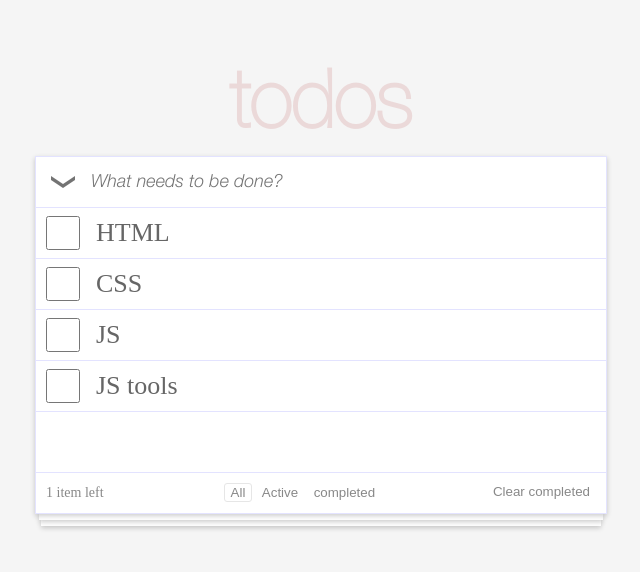
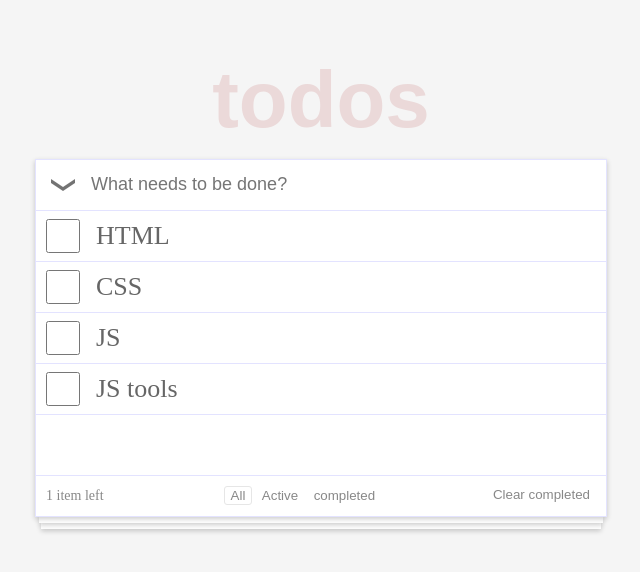
Before and after one commit to ok-technopolis/Bolsun_Stanislav, a plain HTML site: page index.html in a window 1280 px wide. Shown: the whole page, without its empty margins (319-959 px from the left). Drawn offline with Linux system fonts and the light colour scheme.

Commit message:
remove fonts

```diff
--- a/style.css
+++ b/style.css
@@ -1,13 +1,3 @@
-@font-face {
-	font-family: HelveticaNeue-Light;
-	src: url(./fonts/HelveticaNeue-UltraLight.otf);
-}
-
-@font-face {
-	font-family: HelveticaNeue-LightItalic;
-	src: url(./fonts/HelveticaNeue-LightItalic.otf);
-}
-
 body {
 	background-color: #f5f5f5;
 }
@@ -17,7 +7,7 @@ body {
 }
 
 .todos-title {
-	font-family: HelveticaNeue-Light;
+	font-family: arial;
 	color: #ebd9d9;
 	font-size: 80px;
 }
@@ -72,7 +62,7 @@ body {
 
 .todo-add_input {
 	font-size: 18px;
-	font-family: HelveticaNeue-LightItalic;
+	font-family: arial;
 	margin-left: 10px;
 	color: #a9a9a9;
 	border: none;
```
Also changed, not shown: fonts/HelveticaNeue-Light.otf (deleted), fonts/HelveticaNeue-LightItalic.otf (deleted), fonts/HelveticaNeue-UltraLight.otf (deleted).
